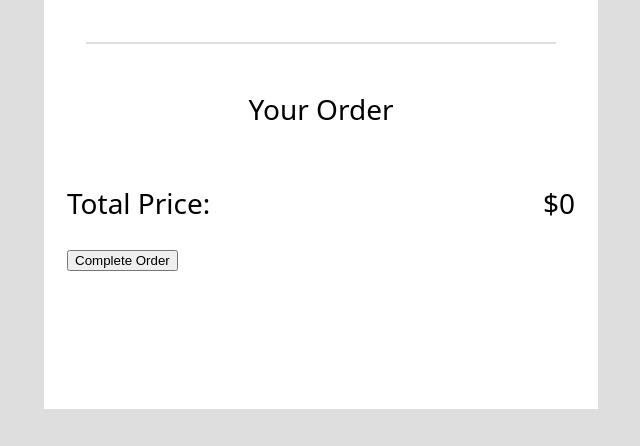
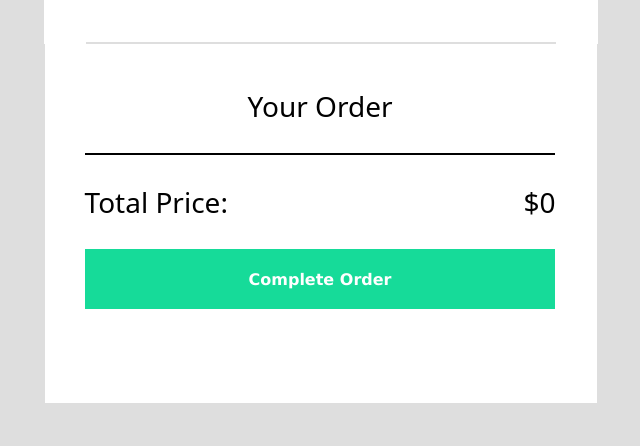
Before and after one commit to jfventures97/restaurant-ordering, a website built with Vite: page index.html in a window 1280 px wide. Shown: the part 715-1161 px from the top of the page, without its empty margins (319-959 px from the left). Built offline with nearby package versions, Linux system fonts and the light colour scheme; a web font is replaced by a local one.

Commit message:
Version 1.1.6 Used querySelectorAll to select all .symbolsection. Added a forEach and eventlistener to all plus buttons to log out message

```diff
--- a/index.css
+++ b/index.css
@@ -115,24 +115,19 @@ header h2 {
 }
 
 .ordersection {
-    width: 508px;
+    width: 470.881px;
     height: 319px;
     background-color:  #FFFFFF;
     margin: 0 auto;
-    padding: 23px;
+    padding: 20px 42px 20px 40px;
+    font-size: 28px;
+     font-family: "Smythe", system-ui;
+    font-weight: 400;
+    font-style: normal;
 }
 
 .fontsize28 {
     font-size: 28px;
-}
-
-.ordersection {
-    font-size: 28px;
-     font-family: "Smythe", system-ui;
-    font-weight: 400;
-    font-style: normal;
-    width: 508px;
-
 }
 
 .ordersection h2 {
@@ -143,4 +138,20 @@ header h2 {
 .totalpricecontainer {
     display: flex;
     justify-content: space-between;
+    border-top: 2px solid black;
+    margin-top: 0;
+    padding-top: 0;
 }
+
+.completebutton {
+    width: 100%;
+    height: 60px;
+    padding: 0;
+    margin: 0 auto;
+    background-color: #16DB99;
+    color: #FFFFFF;
+    font-size: 16px;
+    font-family: Verdana, Geneva, Tahoma, sans-serif;
+    font-weight: 700;
+    border: none;
+}
--- a/index.html
+++ b/index.html
@@ -16,15 +16,16 @@
 
         <main id="menu-container">
         </main>
-
+        <div class="orderoutercontainer">
         <div class="ordersection" id="order-section" >
             <h2 class="fontsize28">Your Order</h2>
             <p id="cart-items"></p>
             <div class="totalpricecontainer">
-            <p class="fontsize28">Total Price:</p>
-            <p id="totalprice">$0</p>
+                <p class="fontsize28">Total Price:</p>
+                <p id="totalprice">$0</p>
             </div>
-            <button> Complete Order</button>
+            <button class="completebutton"> Complete Order</button>
+        </div>
         </div>
 
         <div id="popup-container"></div>
--- a/index.js
+++ b/index.js
@@ -16,8 +16,23 @@ const menuData= menuArray.map(menu => {
     <h2 class="menuingredients headerfont">${menu.ingredients}</h2>
     <h3 class= "menuprice headerfont">${menu.price}</h3>
     </div>
-    <div class="symbolsection"> <i class="fa-solid fa-plus symbol"></i></div>
+    <div class="symbolsection" id="symbolsection"> <i class="fa-solid fa-plus symbol"></i></div>
     </div>
     </div> `}).join('')
 
 menuContainer.innerHTML = menuData;
+
+
+const symbolButtons = document.querySelectorAll('.symbolsection')
+
+symbolButtons.forEach(button => {
+    button.addEventListener('click',() => {
+      console.log('You have clicked a button!')
+    })
+})
+
+// document.querySelectorAll('.symbolsection').forEach(button => {
+//   button.addEventListener('click', function(){
+//     console.log('Plus button Clicked!');
+//   });
+// });
```
